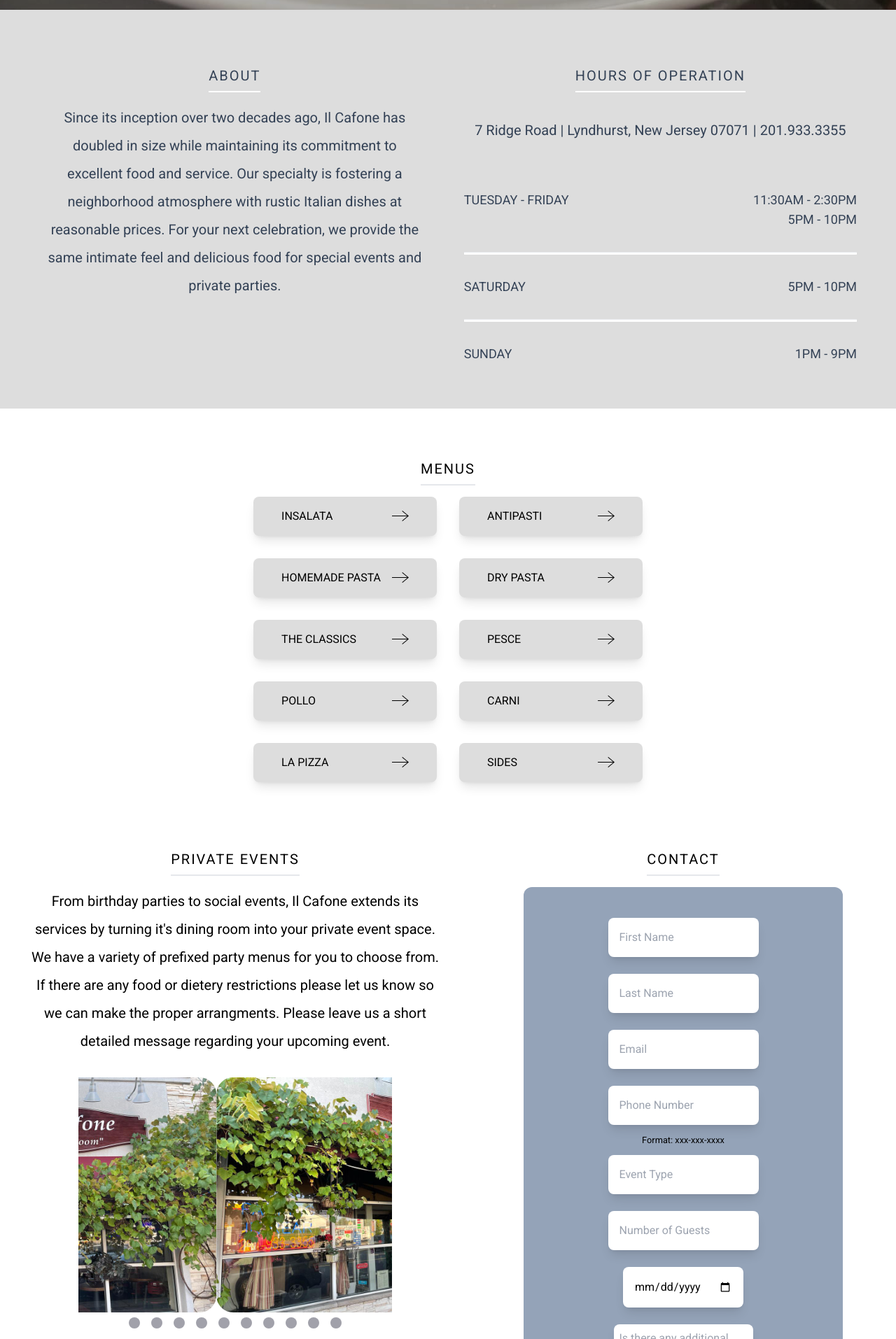
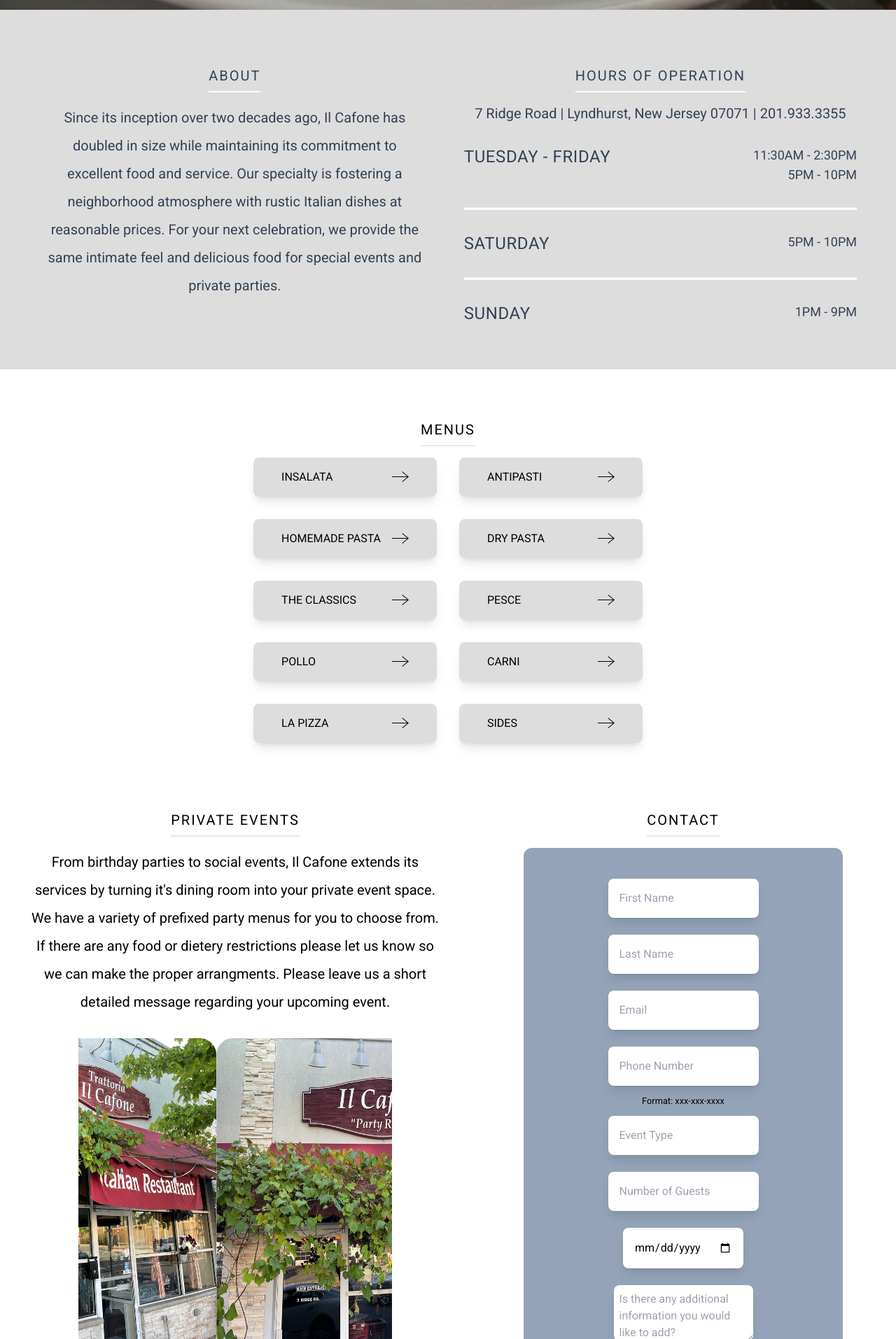
Before and after one commit to morfeli/trattoria, a Next.js app: page / in a window 1280 px wide. Shown: the part 786-2700 px from the top of the page at 70% size. Built offline with nearby package versions, Linux system fonts and the light colour scheme; a web font is replaced by a local one.

Commit message:
private events image slider

```diff
--- a/components/About/AboutInfo.tsx
+++ b/components/About/AboutInfo.tsx
@@ -22,11 +22,11 @@
         <h1 className="self-center pb-2 text-xl tracking-widest uppercase border-b-2 w-fit border-b-white">
           Hours of Operation
         </h1>
-        <p className="py-10 text-lg lg:text-xl">
+        <p className="pt-4 text-lg lg:text-xl">
           7 Ridge Road | Lyndhurst, New Jersey 07071 | 201.933.3355
         </p>
         <div className="flex justify-between py-8">
-          <h2 className="uppercase">Tuesday - Friday</h2>
+          <h2 className="text-2xl tracking-wide uppercase">Tuesday - Friday</h2>
           <div className="flex flex-col items-end">
             <p>11:30AM - 2:30PM</p>
             <p>5PM - 10PM</p>
@@ -34,7 +34,7 @@
         </div>
         <hr className="w-full h-1 bg-white" />
         <div className="flex justify-between py-8">
-          <h2 className="uppercase">Saturday</h2>
+          <h2 className="text-2xl tracking-wide uppercase">Saturday</h2>
           <div>
             <p>5PM - 10PM</p>
           </div>
@@ -42,7 +42,7 @@
         <hr className="w-full h-1 bg-white" />
 
         <div className="flex justify-between py-8">
-          <h2 className="uppercase">Sunday</h2>
+          <h2 className="text-2xl tracking-wide uppercase">Sunday</h2>
           <div>
             <p>1PM - 9PM</p>
           </div>
--- a/components/Header/Header.tsx
+++ b/components/Header/Header.tsx
@@ -39,11 +39,11 @@
 
   if (navBarScrolled) {
     headerClass = classnames(
-      "transition-colors duration-1000 fixed top-0 z-50 flex items-center justify-between w-screen bg-slate-500"
+      "transition-colors duration-1000 fixed top-0 z-50 flex items-center justify-between w-screen bg-slate-500 px-6"
     );
   } else {
     headerClass = classnames(
-      "transition-colors duration-1000 fixed top-0 z-50 flex justify-between items-center w-screen"
+      "transition-colors duration-1000 fixed top-0 z-50 flex justify-between items-center w-screen px-6"
     );
   }
 
--- a/components/Hero/Hero.tsx
+++ b/components/Hero/Hero.tsx
@@ -23,7 +23,7 @@
           Rustic Italian Cusine
         </p>
       </div>
-      <div className="absolute bottom-0 self-end justify-between hidden w-96 md:flex">
+      <div className="absolute bottom-0 self-end justify-between hidden mr-8 w-96 md:flex">
         <FacebookSVG />
         <InstagramSVG />
         <YelpSVG />
--- a/components/PrivateEvents/Images.tsx
+++ b/components/PrivateEvents/Images.tsx
@@ -9,4 +9,4 @@
 import img7 from "../../public/gallery-assets/partyRoom4.jpg";
 import img8 from "../../public/gallery-assets/partyRoom5.jpg";
 
-export default [sign1, sign2, img1, img2, img3, img4, img5, img6, img7, img8];
+export default [sign2, sign1, img1, img2, img3, img4, img5, img6, img7, img8];
--- a/components/PrivateEvents/PrivateSlider.tsx
+++ b/components/PrivateEvents/PrivateSlider.tsx
@@ -5,16 +5,21 @@
 import classNames from "classnames";
 
 export const PrivateSlider = () => {
-  const [data, _] = useState(Images);
   const [index, setIndex] = useState(0);
   useEffect(() => {
     const interval = setTimeout(
       () =>
-        setIndex((current) => (current === data.length - 1 ? 0 : current + 1)),
+        setIndex((current) =>
+          current === Images.length - 1 ? 0 : current + 1
+        ),
       6000
     );
 
     return () => clearInterval(interval);
+  }, [index, Images]);
+
+  useEffect(() => {
+    console.log(Images.length - 1);
   }, [index]);
 
   return (
@@ -23,21 +28,23 @@
         <motion.div
           animate={{ translateX: `${-index * 100}%` }}
           transition={{ ease: "easeOut", duration: 1 }}
-          className="rounded-lg whitespace-nowrap"
+          className="whitespace-nowrap"
         >
-          {data.map((image, i) => (
+          {Images.map((image, i) => (
             <Image
-              key={index}
+              key={i}
               src={image}
-              alt="Based Bears NFT"
-              className="inline-block w-full p-4 rounded-3xl"
+              alt="Trattoria Restaurant"
+              width={500}
+              height={500}
+              className="inline-block mx-2 my-2 rounded-3xl"
               priority
             />
           ))}
         </motion.div>
       </div>
       <div className="flex justify-center">
-        {data.map((dot, idx) => (
+        {Images.map((dot, idx) => (
           <div
             onClick={() => {
               setIndex(idx);
```
